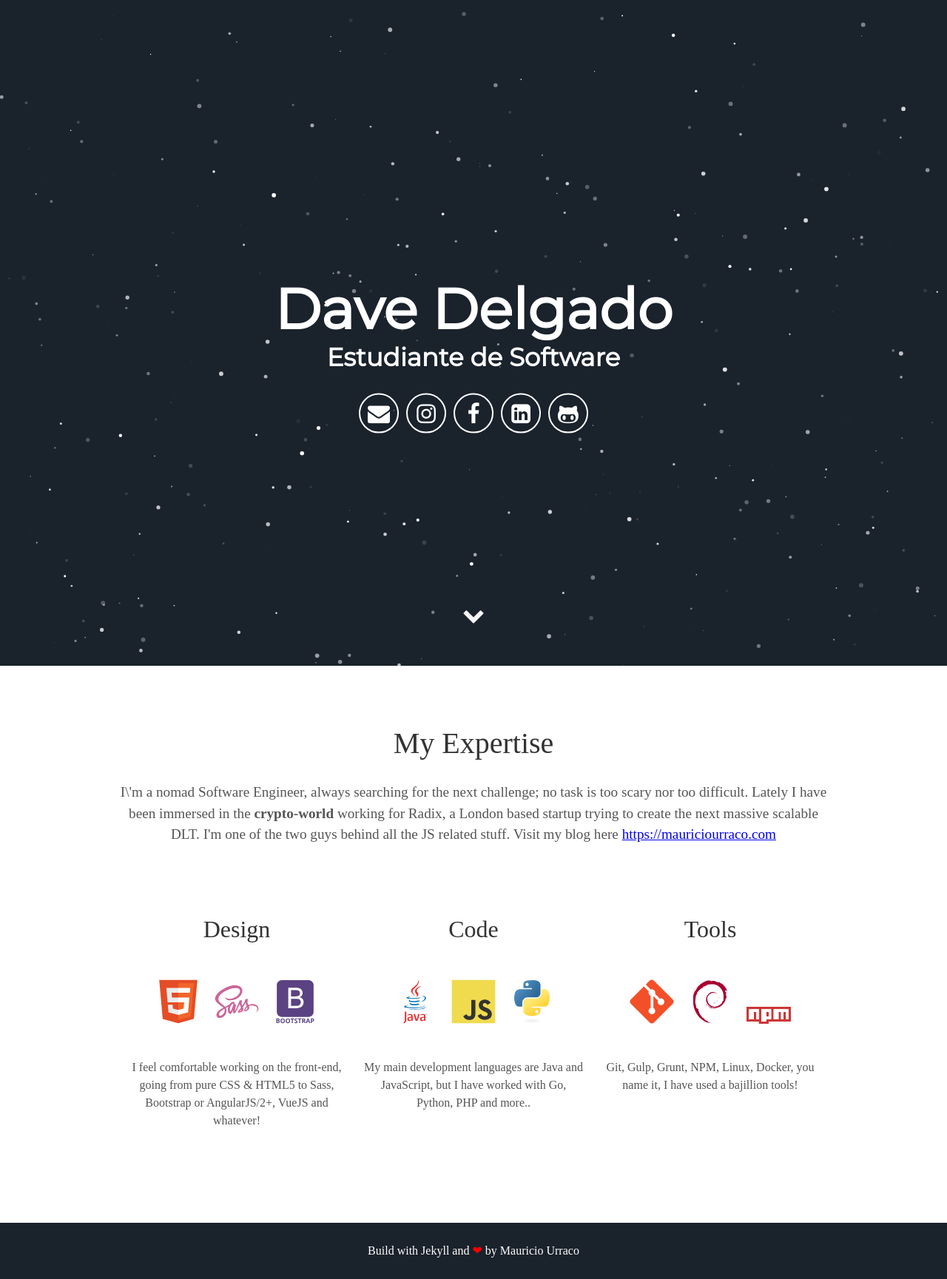
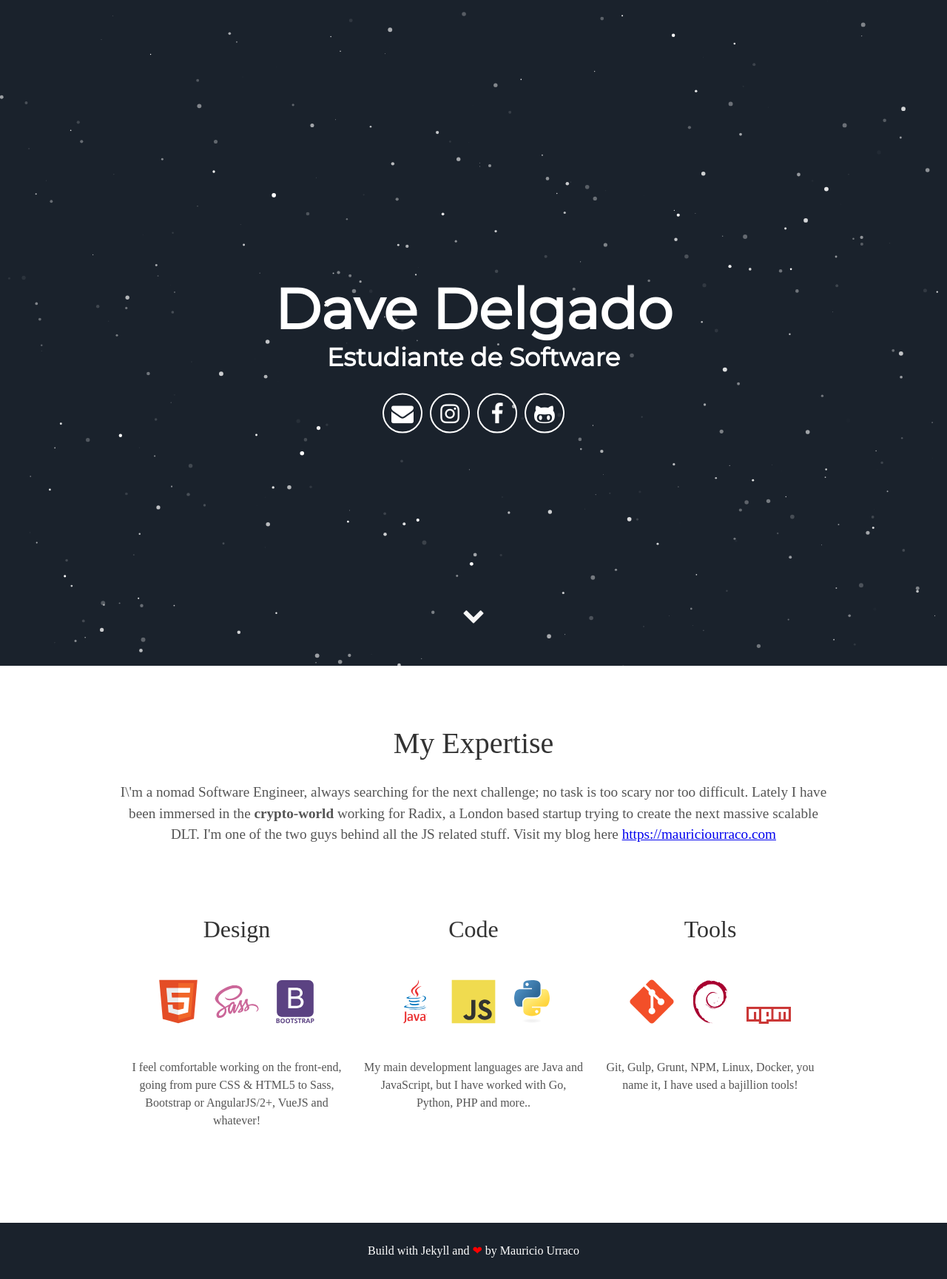
Before and after one commit to DaveNPlay/index, a Jekyll site: the page built from index.html, in a window 1280 px wide. Shown: the whole page at 74% size. Built offline with Jekyll 4.4.1, drawn with Linux system fonts in a browser that asks for light colours; some web fonts are replaced.

Commit message:
Update header.html

```diff
--- a/_includes/header.html
+++ b/_includes/header.html
@@ -5,11 +5,10 @@
         <span class="site-description">{{ site.user_title }}</span>
       </h1>
       <div class="header-icons">
-        <a aria-label="Send email" href="mailto:mauriurraco@gmail.com"><i class="icon fa fa-envelope"></i></a>
-        <a aria-label="My Instagram" target="_blank" href="https://www.instagram.com/mauriciourraco7"><i class="icon fa fa-instagram" aria-hidden="true"></i></a>
-        <a aria-label="My Facebook" target="_blank" href="https://www.facebook.com/mauricio.urraco"><i class="icon fa fa-facebook" aria-hidden="true"></i></a>
-        <a aria-label="My LinkedIn" target="_blank" href="https://www.linkedin.com/in/murraco"><i class="icon fa fa-linkedin-square" aria-hidden="true"></i></a>
-        <a aria-label="My Github" target="_blank" href="https://github.com/murraco"><i class="icon fa fa-github-alt" aria-hidden="true"></i></a>
+        <a aria-label="GO TO BLOG" href="/blog/"><i class="icon fa fa-envelope"></i></a>
+        <a aria-label="My Instagram" target="_blank" href="https://www.instagram.com/dave_sdelgado/"><i class="icon fa fa-instagram" aria-hidden="true"></i></a>
+        <a aria-label="My Facebook" target="_blank" href="https://www.facebook.com/DaveSDNPlay"><i class="icon fa fa-facebook" aria-hidden="true"></i></a>
+        <a aria-label="My Github" target="_blank" href="https://github.com/DaveNPlay"><i class="icon fa fa-github-alt" aria-hidden="true"></i></a>
       </div>
       <div class="header-links">
         <!-- <a class="link" href="#about" data-scroll>About Me</a> -->
```
